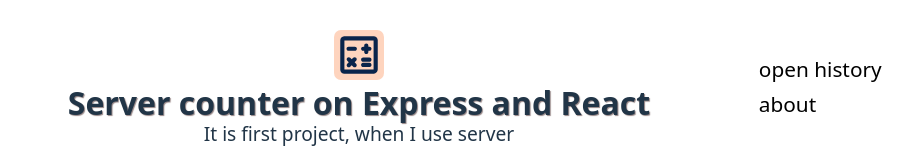
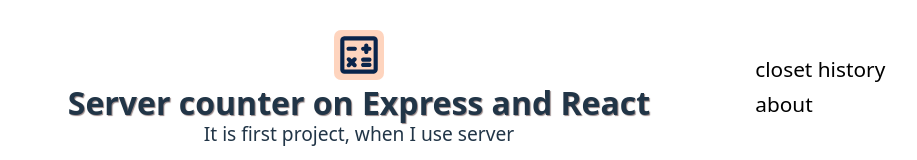
Before and after one commit to alexzosiak/counter, a React (Vite) app in the folder frontend/: page / in a window 1280 px wide. Shown: the top 160 px of the page, without its empty margins (281-1198 px from the left). Built offline with nearby package versions, Linux system fonts and the light colour scheme; no server answers.

Commit message:
fix app and state

```diff
--- a/frontend/src/components/app/App.tsx
+++ b/frontend/src/App.tsx
@@ -1,17 +1,15 @@
-import { useEffect, useState } from 'react';
-import useCounter from '../hooks/useCounter';
-import Button from '../buttom/button';
-import { initUserId } from '../../util/user-id/userID';
-import SaveCounters from '../saveCounters/save-counters';
-import Header from '../header/header';
-
+import { useEffect } from 'react';
+import useCounter from './components/hooks/useCounter';
+import Button from './components/buttom/button';
+import { initUserId } from './util/user-id/userID';
+import SaveCounters from './components/saveCounters/save-counters';
+import Header from './components/header/header';
 
 
 import './app.scss';
 
 function App() {
-    const { count, plusCount, minusCount, randomCounter, reset, initCounter, initUserIdState, onSave, initSave } = useCounter();
-    const [historyOn, setHistory] = useState(false);
+    const { count, plusCount, minusCount, randomCounter, reset, initCounter, initUserIdState, onSave, initSave, history } = useCounter();
 
     useEffect(() => {
         const init = async () => {
@@ -24,14 +22,6 @@
         init();
 
     }, []);
-
-    function chengHistory() {
-        if (historyOn) {
-            setHistory(false);
-        } else {
-            setHistory(true);
-        }
-    }
 
     const dataButton = [
         { name: 'Plus', f: plusCount },
@@ -47,13 +37,13 @@
 
     return (
         <>
-            <Header historyOn={historyOn} chengHistory={chengHistory}/>
+            <Header/>
                 <div className='container'>
                     <section className='card'>
                         <span className='card__count'>{count}</span>
                         <div className="card__wrapper">{viewButtons}</div>
                     </section>
-                    {historyOn ? <SaveCounters/> : null}
+                    {history ? <SaveCounters/> : null}
                 </div>
         </>
     );
--- a/frontend/src/components/app/app.scss
+++ b/frontend/src/app.scss
@@ -1,4 +1,4 @@
-@use '../../scss/variables.scss' as *;
+@use './scss/variables.scss' as *;
 
 .card {
     width: 650px;
--- a/frontend/src/components/header/header.tsx
+++ b/frontend/src/components/header/header.tsx
@@ -1,7 +1,10 @@
 import './header.scss';
 import logo from '../../assets/counter.svg';
+import useCounter from '../hooks/useCounter';
 
-const Header = ({chengHistory, historyOn}) => {
+const Header = () => {
+    const { history, toggleHistory} = useCounter();
+
     return (
         <header className="header">
             <div className="header__wrapper-title">
@@ -18,7 +21,7 @@
                 <nav className="nav">
                     <ul className="nav__list">
                         <li className="nav__item">
-                            <a className="nav__link"  onClick={() => chengHistory()}>{!historyOn ? 'open history' : 'closet history'}</a>
+                            <a className="nav__link" onClick={() => toggleHistory()}>{history ? 'open history' : 'closet history'}</a>
                         </li>
                         <li className="nav__item">
                             <a className="nav__link" href="">about</a>
--- a/frontend/src/components/hooks/useCounter.ts
+++ b/frontend/src/components/hooks/useCounter.ts
@@ -5,6 +5,7 @@
     count: 0,
     id: '',
     save: [],
+    history: false,
 
     initUserIdState: (res) => {
         const newValue = res.userID;
@@ -75,6 +76,15 @@
         await deleteSaveItem(state.id, res);
         const data = await getSave(state.id);
         set({ save: data.save });
+    },
+
+    toggleHistory: async () => {
+        const state = get();
+        if (!state.history) {
+            set({ history: true });
+        } else {
+            set({ history: false });
+        }
     }
 }));
 
--- a/frontend/src/main.tsx
+++ b/frontend/src/main.tsx
@@ -1,7 +1,7 @@
 import { StrictMode } from 'react'
 import { createRoot } from 'react-dom/client'
 
-import App from './components/app/App.tsx'
+import App from './App.tsx'
 
 createRoot(document.getElementById('root')!).render(
   <StrictMode>
```
Also changed, not shown: 1 other file (tests, documents, lock files or other folders).
